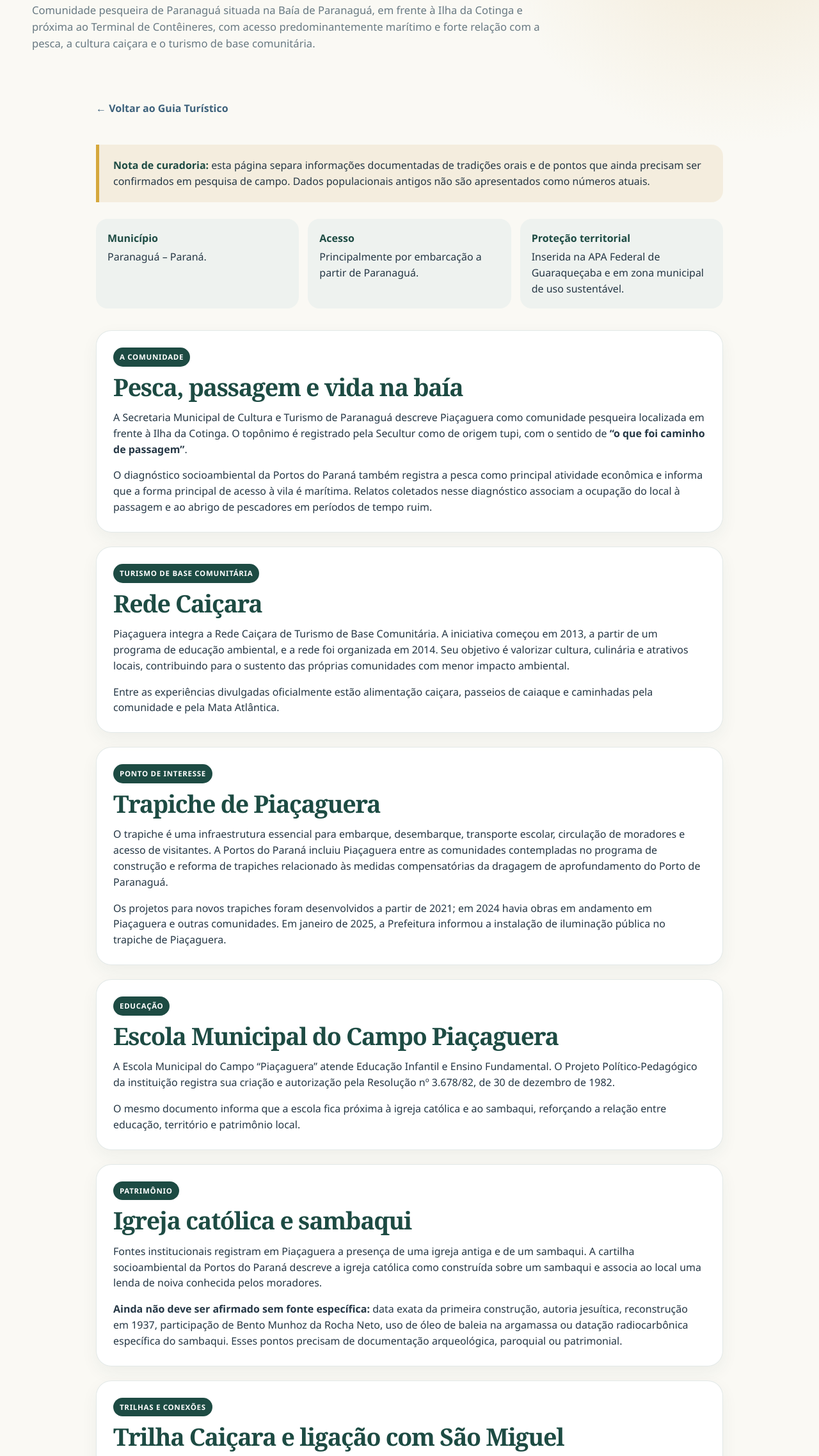
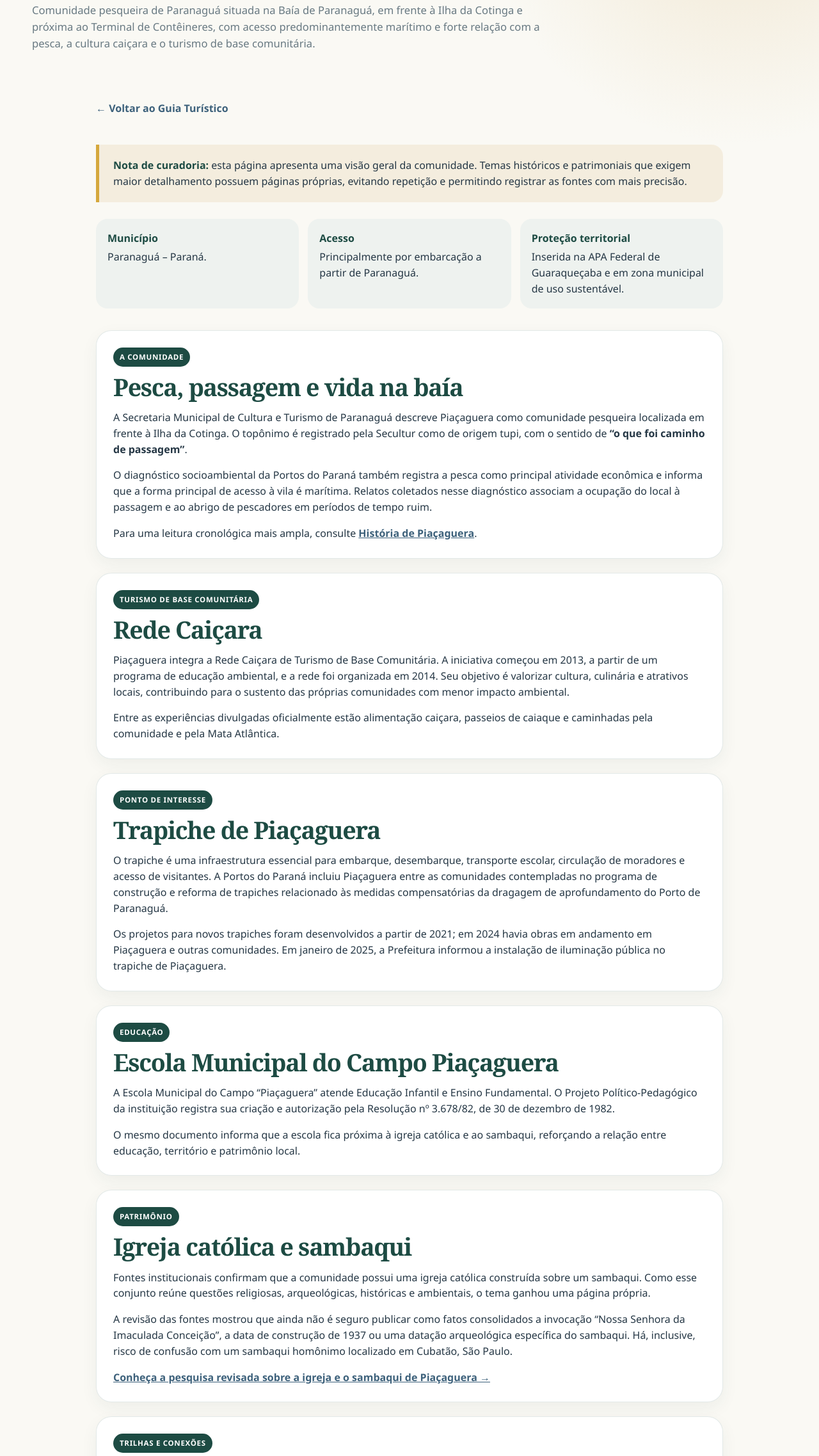
Before and after one commit to henriquelima02-ship-it/camar-onatarrafa, a plain HTML site: page frontend/locais/piacaguera.html in a window 1280 px wide. Shown: the part 285-2560 px from the top of the page at 64% size. Drawn offline with Linux system fonts and the light colour scheme.

Commit message:
Integra artigo de igreja e sambaqui à página de Piaçaguera

```diff
--- a/frontend/locais/piacaguera.html
+++ b/frontend/locais/piacaguera.html
@@ -25,7 +25,7 @@
 
     <article class="article-page">
       <a class="article-back" href="../guia.html">← Voltar ao Guia Turístico</a>
-      <div class="article-note"><strong>Nota de curadoria:</strong> esta página separa informações documentadas de tradições orais e de pontos que ainda precisam ser confirmados em pesquisa de campo. Dados populacionais antigos não são apresentados como números atuais.</div>
+      <div class="article-note"><strong>Nota de curadoria:</strong> esta página apresenta uma visão geral da comunidade. Temas históricos e patrimoniais que exigem maior detalhamento possuem páginas próprias, evitando repetição e permitindo registrar as fontes com mais precisão.</div>
 
       <section class="fact-grid">
         <div class="fact-card"><strong>Município</strong>Paranaguá – Paraná.</div>
@@ -39,6 +39,7 @@
           <h2>Pesca, passagem e vida na baía</h2>
           <p>A Secretaria Municipal de Cultura e Turismo de Paranaguá descreve Piaçaguera como comunidade pesqueira localizada em frente à Ilha da Cotinga. O topônimo é registrado pela Secultur como de origem tupi, com o sentido de <strong>“o que foi caminho de passagem”</strong>.</p>
           <p>O diagnóstico socioambiental da Portos do Paraná também registra a pesca como principal atividade econômica e informa que a forma principal de acesso à vila é marítima. Relatos coletados nesse diagnóstico associam a ocupação do local à passagem e ao abrigo de pescadores em períodos de tempo ruim.</p>
+          <p>Para uma leitura cronológica mais ampla, consulte <a href="../conteudos/historia-piacaguera.html"><strong>História de Piaçaguera</strong></a>.</p>
         </div>
 
         <div class="timeline-section">
@@ -65,8 +66,9 @@
         <div class="timeline-section">
           <span class="period-label">Patrimônio</span>
           <h2>Igreja católica e sambaqui</h2>
-          <p>Fontes institucionais registram em Piaçaguera a presença de uma igreja antiga e de um sambaqui. A cartilha socioambiental da Portos do Paraná descreve a igreja católica como construída sobre um sambaqui e associa ao local uma lenda de noiva conhecida pelos moradores.</p>
-          <p><strong>Ainda não deve ser afirmado sem fonte específica:</strong> data exata da primeira construção, autoria jesuítica, reconstrução em 1937, participação de Bento Munhoz da Rocha Neto, uso de óleo de baleia na argamassa ou datação radiocarbônica específica do sambaqui. Esses pontos precisam de documentação arqueológica, paroquial ou patrimonial.</p>
+          <p>Fontes institucionais confirmam que a comunidade possui uma igreja católica construída sobre um sambaqui. Como esse conjunto reúne questões religiosas, arqueológicas, históricas e ambientais, o tema ganhou uma página própria.</p>
+          <p>A revisão das fontes mostrou que ainda não é seguro publicar como fatos consolidados a invocação “Nossa Senhora da Imaculada Conceição”, a data de construção de 1937 ou uma datação arqueológica específica do sambaqui. Há, inclusive, risco de confusão com um sambaqui homônimo localizado em Cubatão, São Paulo.</p>
+          <p><a href="../conteudos/igreja-sambaqui-piacaguera.html"><strong>Conheça a pesquisa revisada sobre a igreja e o sambaqui de Piaçaguera →</strong></a></p>
         </div>
 
         <div class="timeline-section">
@@ -80,9 +82,9 @@
       <section class="pending-research">
         <h2>Pesquisa de campo recomendada</h2>
         <ul>
-          <li>nome oficial e história da igreja católica;</li>
+          <li>confirmar em arquivos paroquiais ou diocesanos a invocação e a cronologia da igreja;</li>
           <li>memórias locais sobre a origem do topônimo Piaçaguera;</li>
-          <li>dados arqueológicos específicos do sambaqui;</li>
+          <li>dados arqueológicos específicos do sambaqui da comunidade;</li>
           <li>nomes populares dos trechos das trilhas e antigos caminhos;</li>
           <li>mudanças no trapiche e nos modos de transporte ao longo das gerações;</li>
           <li>fotografias antigas e relatos autorizados de moradores.</li>
```
